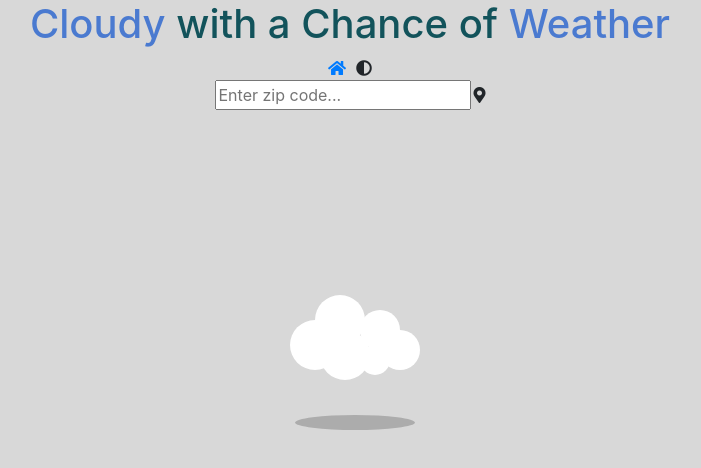
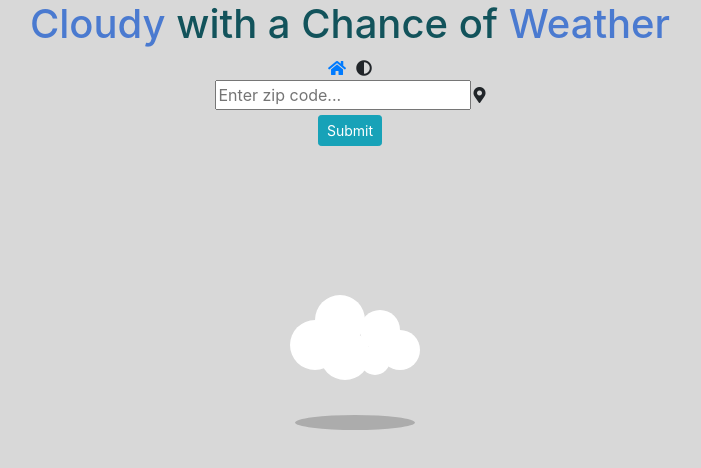
Before and after one commit to gbaek3/React-Weather-App, a React (Create React App) app: page / in a window 1280 px wide. Shown: the top 468 px of the page, without its empty margins (290-991 px from the left). Built offline with nearby package versions, Linux system fonts and the light colour scheme.

Commit message:
submit button

```diff
--- a/src/App.css
+++ b/src/App.css
@@ -38,6 +38,9 @@ body{
 	color:white;
 }
 
+.submit{
+	margin-top:5px;
+}
 .currentForecast{
 	color:#12535b;
 }
--- a/src/components/Homepage.js
+++ b/src/components/Homepage.js
@@ -213,7 +213,11 @@ class Homepage extends Component {
                             onClick={this.useCurrentLoc}
                             title="Use Current Location">
                         </i>
-                    </span>
+                    </span><br></br>
+                    <button className="btn btn-info btn-sm submit"
+                        onClick={this.handleDefaultCall}>
+                        Submit
+                    </button>
                     <div className={`inputError ${!this.state.inputError && "errToggle"}`}>
                         Error - please try another zip code
                     </div>
```
